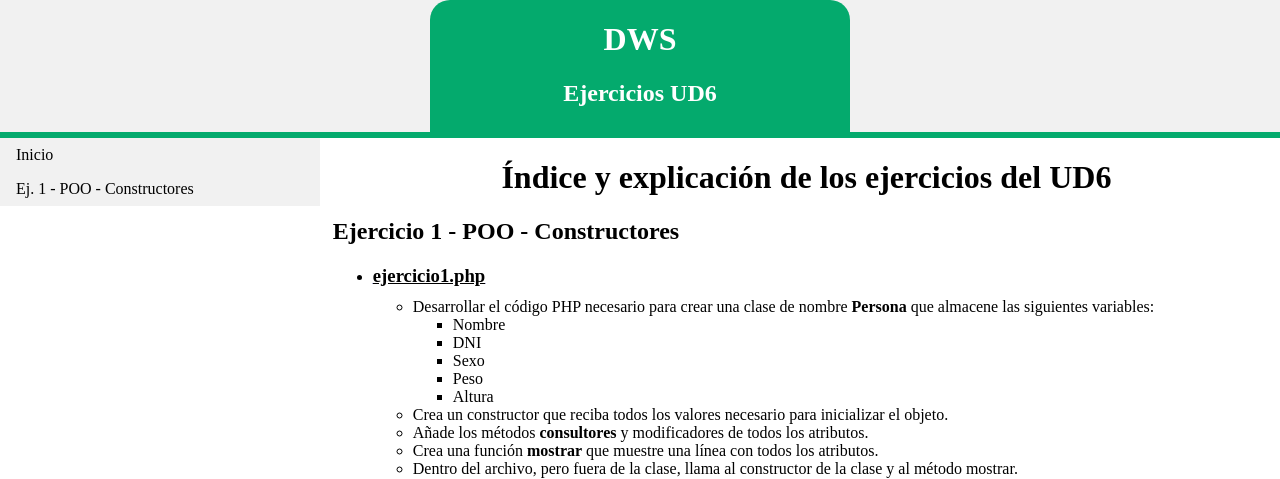
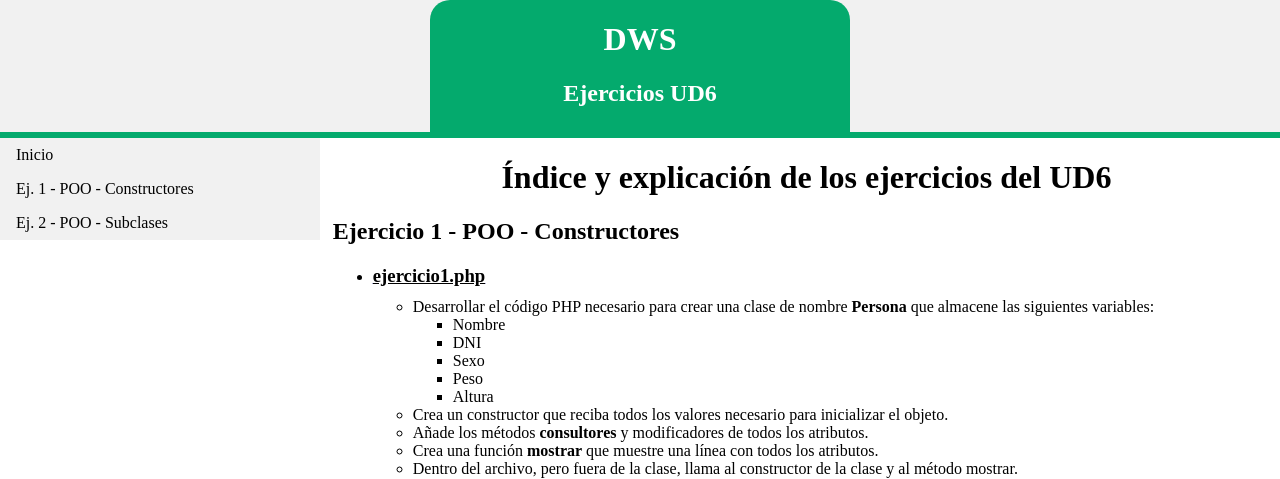
Before and after one commit to juangj-opg/DWES-UD6, a PHP site: page /index.php in a window 1280 px wide. Shown: the top 479 px of the page. Run offline with PHP 8.4, Linux system fonts and the light colour scheme; data that the repository does not hold is empty.

Commit message:
Ejercicio 2

```diff
--- a/cabecera.php
+++ b/cabecera.php
@@ -37,6 +37,7 @@
     <ul>
     <li><a <?php if($Nombre[2] == "index.php" ) { echo "class='active'"; } ?> href="./index.php">Inicio</a></li>
     <li><a <?php if($Nombre[2] == "ejercicio1.php" ) { echo "class='active'"; } ?> href="./ejercicio1.php">Ej. 1 - POO - Constructores</a></li>
+    <li><a <?php if($Nombre[2] == "ejercicio2.php" ) { echo "class='active'"; } ?> href="./ejercicio2.php">Ej. 2 - POO - Subclases</a></li>
     </ul>
 </div>
 
```
